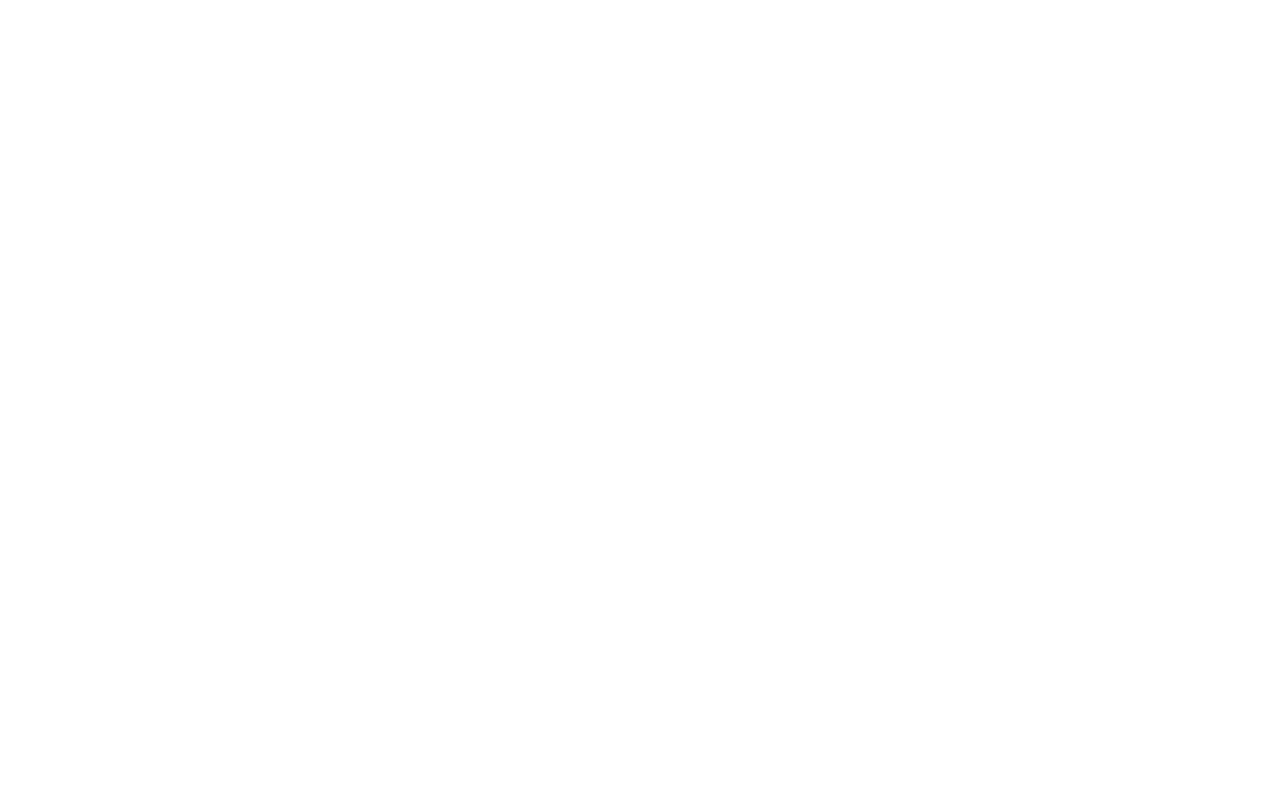
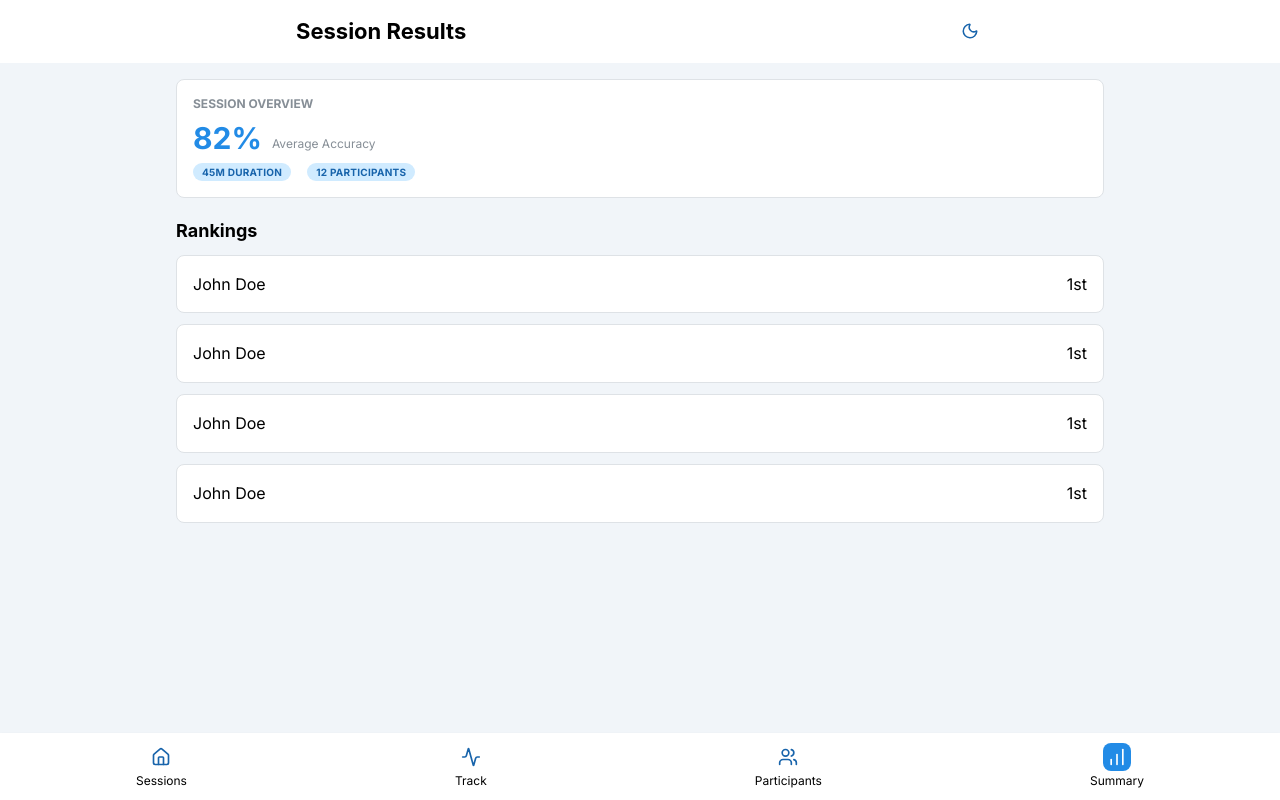
Before and after one commit to Fhave/quiz-app, a React (Vite) app: page /summary in a window 1280 px wide. Before the commit this address had no page. Built offline with nearby package versions, Linux system fonts and the light colour scheme.

Commit message:
summary page ui

```diff
--- a/src/App.tsx
+++ b/src/App.tsx
@@ -3,6 +3,7 @@
 import Home from './pages/Home';
 import Track from './pages/Track';
 import Participants from './pages/Participants';
+import Summary from './pages/Summary';
 
 function App(): JSX.Element {
   return (
@@ -11,6 +12,7 @@
         <Route index element={<Home />} />
         <Route path="/track" element={<Track />} />
         <Route path="/participants" element={<Participants />} />
+        <Route path="/summary" element={<Summary />} />
       </Route>
     </Routes>
   );
--- /dev/null
+++ b/src/pages/Summary.tsx
@@ -0,0 +1,79 @@
+import { useEffect } from 'react';
+import { useHeader } from '../context/HeaderContext';
+import {
+  Container,
+  Text,
+  Stack,
+  Group,
+  Paper,
+  Badge,
+  Title
+} from '@mantine/core';
+import { useMantineColorScheme } from '@mantine/core';
+
+function Summary(): JSX.Element {
+  const { setTitle } = useHeader();
+  const { colorScheme } = useMantineColorScheme();
+
+  useEffect(() => {
+    setTitle('Session Results');
+  }, [setTitle]);
+
+  return (
+    <Container>
+      <Paper
+        p="md"
+        radius="md"
+        withBorder
+        style={{
+          backgroundColor:
+            colorScheme === 'dark' ? '#1e293b' : '#ffffff',
+        }}
+      >
+        <Stack gap={10}>
+          <Text size="xs" fw={700} c="dimmed">
+            SESSION OVERVIEW
+          </Text>
+
+          <Group align="flex-end" gap="xs">
+            <Text size="30px" fw={700} c="blue">
+              82%
+            </Text>
+            <Text size="xs" c="dimmed">
+              Average Accuracy
+            </Text>
+          </Group>
+
+          <Group>
+            <Badge color="blue" variant="light" size="sm">45m Duration</Badge><Badge color="blue" variant="light" size="sm">12 Participants</Badge>
+          </Group>
+        </Stack>
+      </Paper>
+
+      <Stack mt="lg">
+        <Title order={4}>Rankings</Title>
+
+        {Array.from({ length: 4 }).map((_, i) => (
+          <Paper
+            key={i}
+            p="md"
+            radius="md"
+            withBorder
+            style={{
+              backgroundColor:
+                colorScheme === "dark" ? "#1e293b" : "#ffffff",
+              marginTop: "-5px"
+            }}
+          >
+            <Group justify="space-between">
+              <Text>John Doe</Text>
+              <Text>1st</Text>
+            </Group>
+          </Paper>
+        ))}
+      </Stack>
+    </Container>
+  );
+}
+
+export default Summary;
```
